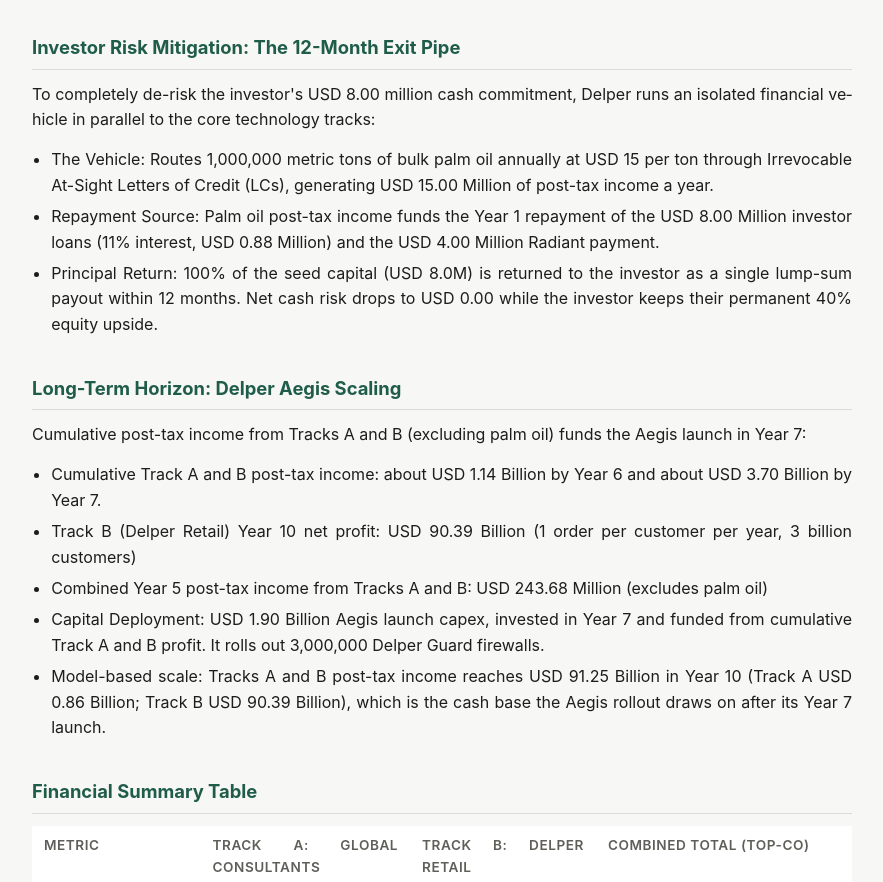
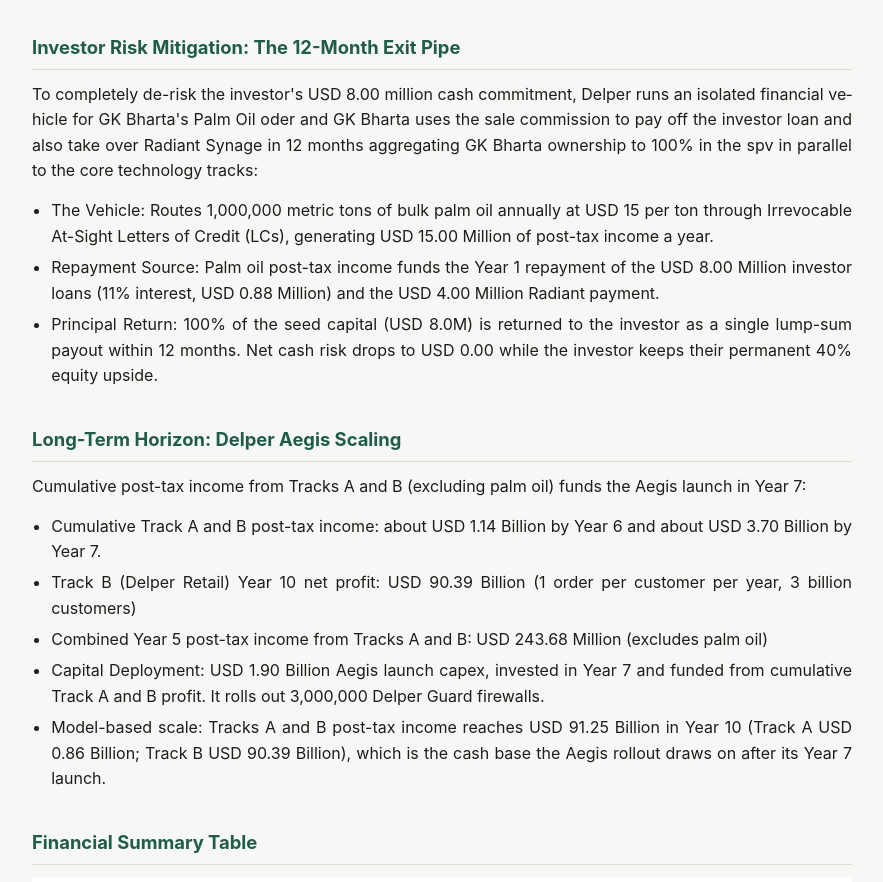
Before and after one commit to gkbharta44-code/Delper-Global-Project-, a plain HTML site: page index.html in a window 1280 px wide. Shown: the part 2015-2897 px from the top of the page, without its empty margins (198-1081 px from the left). Drawn offline with Linux system fonts and the light colour scheme.

Commit message:
Revise investor risk mitigation details in index.html
Updated the investor risk mitigation section to include details about GK Bharta's Palm Oil order and its impact on investor loan repayment.

```diff
--- a/Executive_Summary_11-1.html
+++ b/index.html
@@ -164,7 +164,7 @@
 
 <h2>Investor Risk Mitigation: The 12-Month Exit Pipe</h2>
 
-<p>To completely de-risk the investor's USD 8.00 million cash commitment, Delper runs an isolated financial vehicle in parallel to the core technology tracks:</p>
+<p>To completely de-risk the investor's USD 8.00 million cash commitment, Delper runs an isolated financial vehicle for GK Bharta's Palm Oil oder and GK Bharta uses the sale commission to pay off the investor loan and also take over Radiant Synage in 12 months aggregating GK Bharta ownership to 100% in the spv in parallel to the core technology tracks:</p>
 <ul>
   <li>The Vehicle: Routes 1,000,000 metric tons of bulk palm oil annually at USD 15 per ton through Irrevocable At-Sight Letters of Credit (LCs), generating USD 15.00 Million of post-tax income a year.</li>
   <li>Repayment Source: Palm oil post-tax income funds the Year 1 repayment of the USD 8.00 Million investor loans (11% interest, USD 0.88 Million) and the USD 4.00 Million Radiant payment.</li>
```
